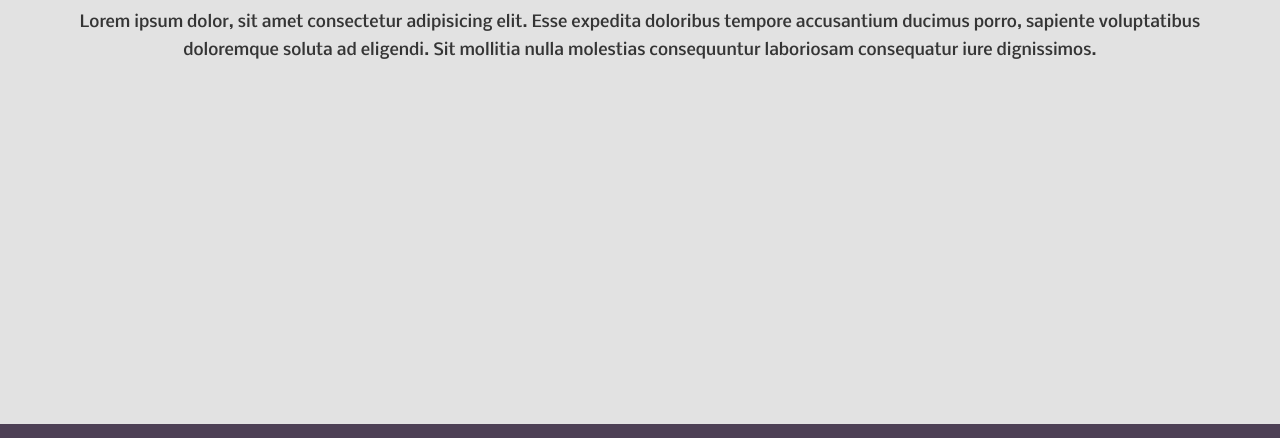
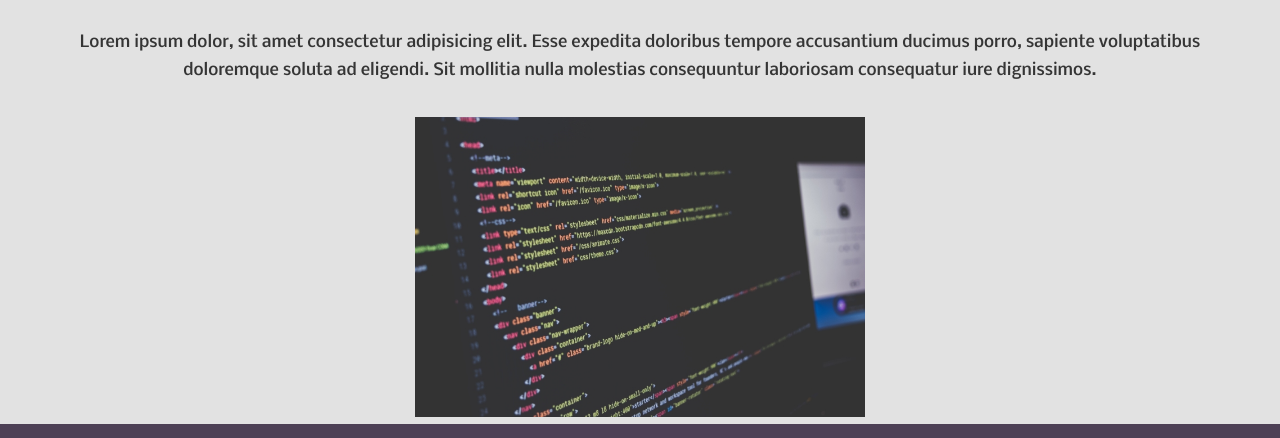
Before and after one commit to chrisops/T1A2, a plain HTML site: page chrishoggan_T1A2/blog.html in a window 1280 px wide. Shown: the part 422-860 px from the top of the page. Drawn offline with nearby package versions, Linux system fonts and the light colour scheme; a web font is replaced by a local one.

Commit message:
rubric requires image for blog posts, quickly added this

```diff
--- a/chrishoggan_T1A2/blog.html
+++ b/chrishoggan_T1A2/blog.html
@@ -60,7 +60,7 @@
 
 
     <!-- main component for content of the page -->
-        <main>
+        <main class="blogbox">
             <div id="blogtitle">
             <h3>Blog post 1</h3>
             <h4>12th March 2021</h4>
@@ -68,6 +68,8 @@
 
 
             <p>Lorem ipsum dolor, sit amet consectetur adipisicing elit. Esse expedita doloribus tempore accusantium ducimus porro, sapiente voluptatibus doloremque soluta ad eligendi. Sit mollitia nulla molestias consequuntur laboriosam consequatur iure dignissimos.</p>
+            <img src="prjimg.jpg" height="300px">
+
         </main>
         <footer>
             <div>
--- a/chrishoggan_T1A2/style.css
+++ b/chrishoggan_T1A2/style.css
@@ -318,6 +318,12 @@ main p span {
     font-size: 22px;
     font-weight: bold;
 }
+.blogbox {
+    display:flex;
+    flex-flow: row wrap;
+    justify-content: center;
+    align-items: center;
+}
 .projectsflex {
     display: flex;
     flex-direction: row;
```
Also changed, not shown: chrishoggan_T1A2/blog2.html (+2 -1 lines), chrishoggan_T1A2/blog3.html (+2 -1 lines), chrishoggan_T1A2/blog4.html (+2 -1 lines), chrishoggan_T1A2/blog5.html (+2 -1 lines).
